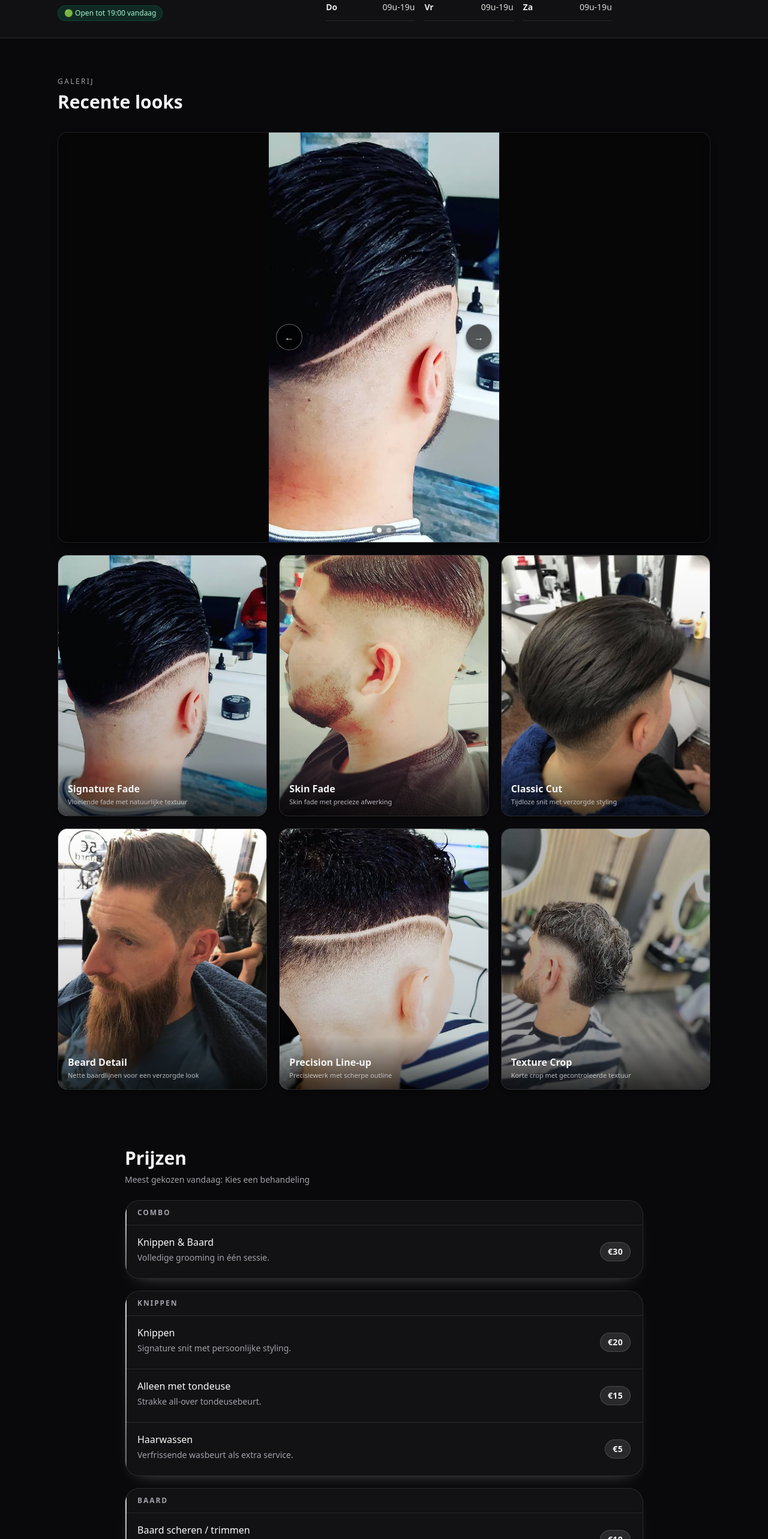
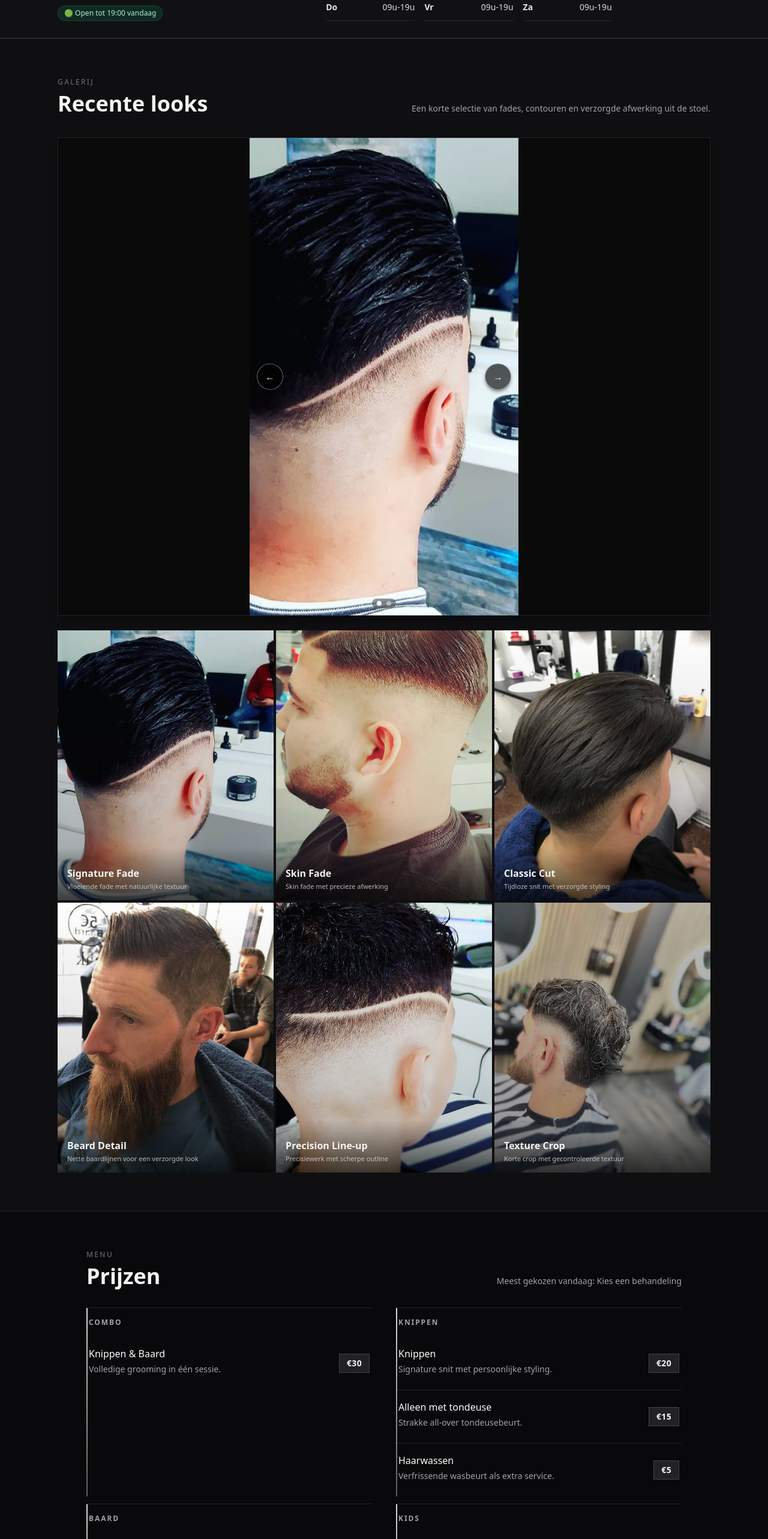
Before and after one commit to Dj-Shortcut/senerbarbershopv2, a Next.js app: page / in a window 1280 px wide. Shown: the part 800-3366 px from the top of the page at 60% size. Built offline with nearby package versions, Linux system fonts and the light colour scheme; no server answers.

Commit message:
Polish gallery and prices layout

```diff
--- a/components/Gallery.tsx
+++ b/components/Gallery.tsx
@@ -255,18 +255,23 @@ export default function Gallery({ items = defaultItems, className = "" }: Galler
   };
 
   return (
-    <section className={`w-full py-12 sm:py-16 ${className}`.trim()} aria-labelledby="gallery-heading">
+    <section className={`w-full border-y border-white/10 bg-white/[0.025] py-12 sm:py-16 ${className}`.trim()} aria-labelledby="gallery-heading">
       <div className="mx-auto w-full max-w-6xl px-4 sm:px-6 lg:px-8">
-        <div className="mb-6 sm:mb-8">
-          <p className="text-xs uppercase tracking-[0.2em] text-zinc-400">Galerij</p>
-          <h2 id="gallery-heading" className="mt-2 text-2xl font-semibold text-zinc-100 sm:text-3xl">
-            Recente looks
-          </h2>
+        <div className="mb-7 grid gap-3 sm:mb-9 sm:grid-cols-[0.8fr_1.2fr] sm:items-end">
+          <div>
+            <p className="text-xs uppercase tracking-[0.2em] text-zinc-500">Galerij</p>
+            <h2 id="gallery-heading" className="mt-2 text-3xl font-semibold text-zinc-100 sm:text-4xl">
+              Recente looks
+            </h2>
+          </div>
+          <p className="max-w-2xl text-sm leading-6 text-zinc-400 sm:justify-self-end sm:text-right">
+            Een korte selectie van fades, contouren en verzorgde afwerking uit de stoel.
+          </p>
         </div>
 
         <Reveal>
-          <article className="mb-5 overflow-hidden rounded-2xl border border-white/10 bg-black/30 shadow-lg shadow-black/30 backdrop-blur">
-            <div ref={videoMountRef} className="relative mx-auto aspect-[9/16] w-full max-w-sm overflow-hidden">
+          <article className="mb-5 overflow-hidden border border-white/10 bg-black/30 shadow-lg shadow-black/30 backdrop-blur sm:mb-6">
+            <div ref={videoMountRef} className="relative mx-auto aspect-[9/16] w-full max-w-sm overflow-hidden sm:max-w-md">
               {shouldRenderVideo ? (
                 <div
                   ref={carouselViewportRef}
@@ -397,14 +402,15 @@ export default function Gallery({ items = defaultItems, className = "" }: Galler
             Nieuwe looks worden binnenkort toegevoegd. Bekijk intussen onze video of contacteer ons voor recente resultaten.
           </div>
         ) : (
-          <div className="grid grid-cols-2 gap-3 sm:gap-4 lg:grid-cols-3 lg:gap-5">
+          <div className="grid grid-cols-2 gap-px overflow-hidden border border-white/10 bg-white/10 sm:gap-1 sm:border-0 sm:bg-transparent lg:grid-cols-3">
             {items.map((item, index) => {
               const aspectClass = item.aspect === "square" ? "aspect-square" : "aspect-[4/5]";
+              const isFeatureTile = index === 0;
 
               return (
                 <Reveal key={item.id} delayMs={index * 40}>
-                  <article className="group relative overflow-hidden rounded-2xl border border-white/10 bg-zinc-900/70 shadow-md shadow-black/30">
-                    <div className={`${aspectClass} relative w-full overflow-hidden`}>
+                  <article className={`group relative overflow-hidden bg-zinc-900/70 ${isFeatureTile ? "sm:col-span-2 sm:row-span-2 lg:col-span-1 lg:row-span-1" : ""}`}>
+                    <div className={`${isFeatureTile ? "aspect-[4/5] sm:aspect-[8/5] lg:aspect-[4/5]" : aspectClass} relative w-full overflow-hidden`}>
                       <Image
                         src={item.imageSrc}
                         alt={item.altText}
--- a/components/PricesList.tsx
+++ b/components/PricesList.tsx
@@ -115,11 +115,11 @@ function PriceSectionCard({
   return (
     <article
       ref={ref}
-      className={`price-section-card reveal overflow-hidden rounded-3xl border border-white/10 bg-white/[0.04] shadow-[0_12px_30px_-22px_rgba(255,255,255,0.5)] backdrop-blur ${
+      className={`price-section-card reveal overflow-hidden border-t border-white/10 ${
         isVisible ? "reveal--visible" : ""
       }`.trim()}
     >
-      <h3 className="border-b border-white/10 px-5 py-3 text-xs font-semibold uppercase tracking-[0.16em] text-zinc-400">{section.heading}</h3>
+      <h3 className="px-1 py-4 text-xs font-semibold uppercase tracking-[0.16em] text-zinc-400">{section.heading}</h3>
 
       <div className="divide-y divide-white/10">
         {sectionServices.length === 0 ? (
@@ -144,7 +144,7 @@ function PriceSectionCard({
                 data-pressed={isPressed ? "true" : "false"}
                 aria-pressed={isSelected}
                 aria-label={`${service.name} ${service.price}`}
-                className="price-row grid w-full gap-3 px-5 py-4 text-left transition focus-visible:outline-none focus-visible:ring-2 focus-visible:ring-emerald-300/70 sm:grid-cols-[1fr_auto] sm:items-center"
+                className="price-row grid w-full gap-3 px-1 py-4 text-left transition focus-visible:outline-none focus-visible:ring-2 focus-visible:ring-emerald-300/70 sm:grid-cols-[1fr_auto] sm:items-center"
                 style={{ "--stagger": `${index * 60}ms` } as CSSProperties}
               >
                 <div className="price-row__content">
@@ -155,7 +155,7 @@ function PriceSectionCard({
                   </div>
                 </div>
 
-                <span className="price-badge inline-flex h-8 w-fit items-center rounded-full border border-white/15 bg-white/10 px-3 text-sm font-semibold tracking-wide text-zinc-100 sm:justify-self-end">
+                <span className="price-badge inline-flex h-8 w-fit items-center border border-white/15 bg-white/10 px-3 text-sm font-semibold tracking-wide text-zinc-100 sm:justify-self-end">
                   {service.price}
                 </span>
               </button>
@@ -206,15 +206,20 @@ export default function PricesList({ services = SERVICES }: { services?: Service
   };
 
   return (
-    <section id="prijzen" className="py-8">
-      <div className="mx-auto max-w-4xl px-4">
-        <h2 className="text-2xl font-semibold text-zinc-100 sm:text-3xl">Prijzen</h2>
-        <p className="mt-2 text-sm text-zinc-400">
-          Meest gekozen vandaag: {selectedService?.name ?? "Kies een behandeling"}
-        </p>
+    <section id="prijzen" className="py-12 sm:py-16">
+      <div className="mx-auto max-w-5xl px-4">
+        <div className="grid gap-3 sm:grid-cols-[0.8fr_1.2fr] sm:items-end">
+          <div>
+            <p className="text-xs uppercase tracking-[0.2em] text-zinc-500">Menu</p>
+            <h2 className="mt-2 text-3xl font-semibold text-zinc-100 sm:text-4xl">Prijzen</h2>
+          </div>
+          <p className="max-w-2xl text-sm leading-6 text-zinc-400 sm:justify-self-end sm:text-right">
+            Meest gekozen vandaag: {selectedService?.name ?? "Kies een behandeling"}
+          </p>
+        </div>
 
         {hasAnyServices ? (
-          <div className="mt-6 space-y-5">
+          <div className="mt-8 grid gap-x-10 gap-y-3 lg:grid-cols-2">
             {sectionDefinitions.map((section) => (
               <PriceSectionCard
                 key={section.key}
```
Also changed, not shown: 2 other files (tests, documents, lock files or other folders).
